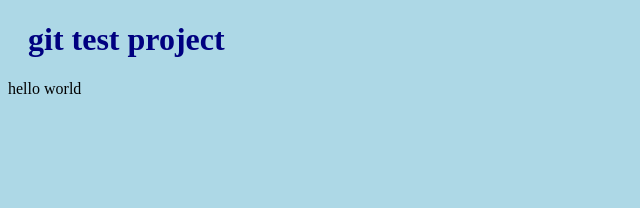
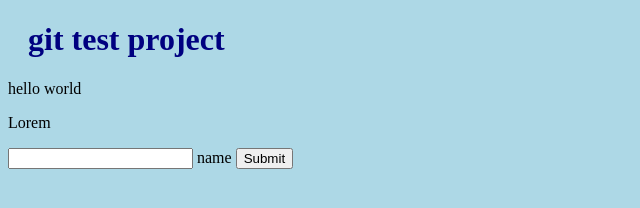
Before and after one commit to IAmMayankVishwakarma/helloworldtest-, a plain HTML site: page index.html in a window 1280 px wide. Shown: the whole page, without its empty margins (0-640 px from the left). Drawn offline with Linux system fonts and the light colour scheme.

Commit message:
emergency changes

```diff
--- a/index.html
+++ b/index.html
@@ -14,5 +14,13 @@
     <p>
         hello world
     </p>
+    <p>
+        Lorem
+    </p>
+    <form>
+        <input type="text" name="name" id="name">
+        <label for="name">name</label>
+        <button type="submit">Submit</button>
+    </form>
 </body>
 </html>
```
